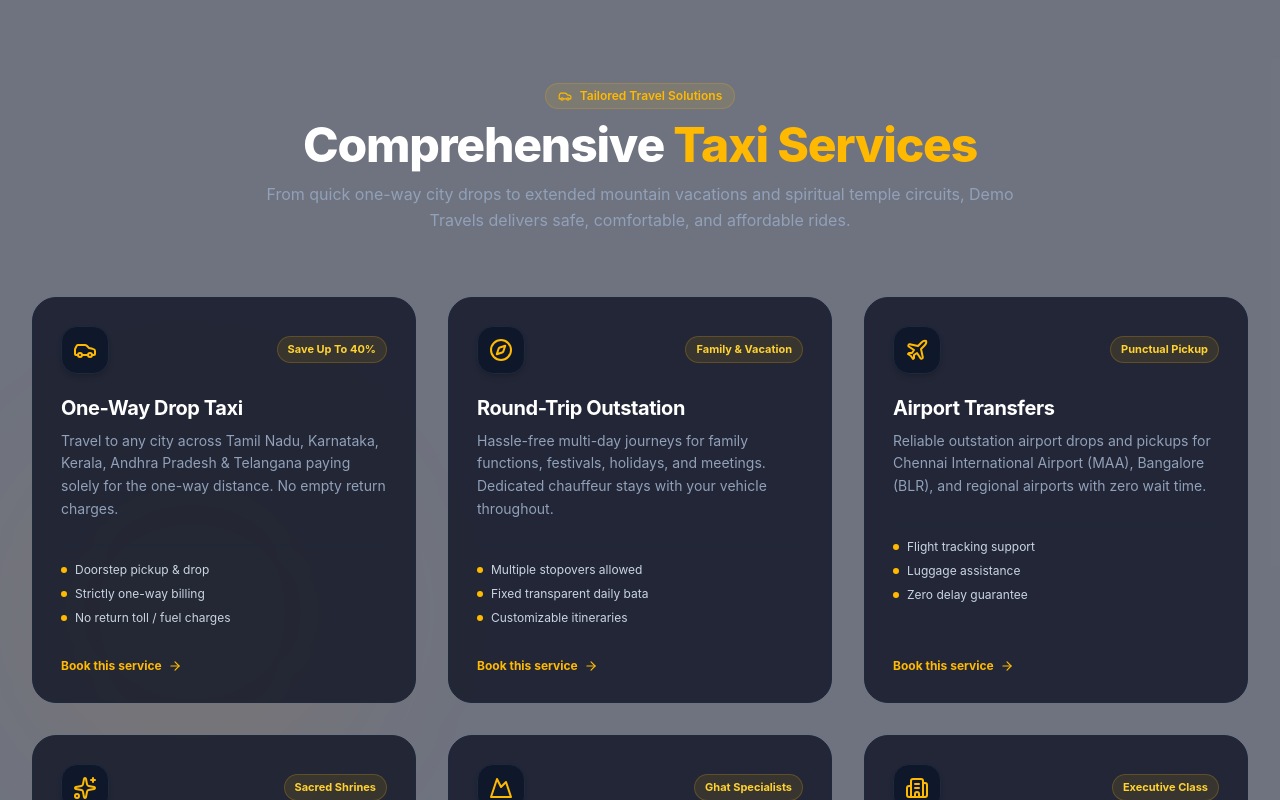
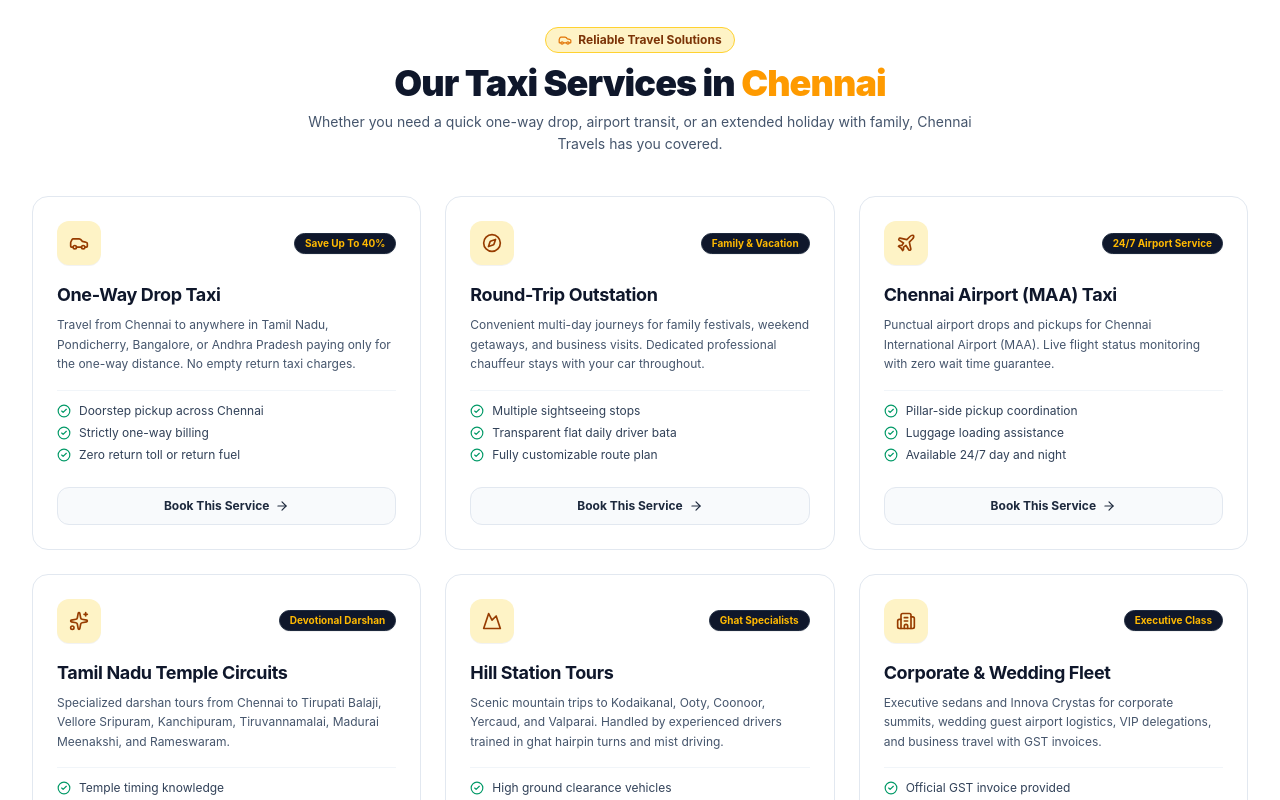
Before and after one commit to Pavan-Balamurugan/travels, a React (Vite) app: page / in a window 1280 px wide. Shown: the part 1720-2520 px from the top of the page. Built offline with nearby package versions, Linux system fonts and the light colour scheme.

Commit message:
content: refresh services, testimonials and trust sections

```diff
--- a/src/components/Services.jsx
+++ b/src/components/Services.jsx
@@ -9,6 +9,7 @@ import {
   ArrowRight,
   Clock,
   Sparkles,
+  CheckCircle2,
 } from "lucide-react";
 
 export default function Services() {
@@ -18,123 +19,127 @@ export default function Services() {
       title: "One-Way Drop Taxi",
       badge: "Save Up To 40%",
       description:
-        "Travel to any city across Tamil Nadu, Karnataka, Kerala, Andhra Pradesh & Telangana paying solely for the one-way distance. No empty return charges.",
+        "Travel from Chennai to anywhere in Tamil Nadu, Pondicherry, Bangalore, or Andhra Pradesh paying only for the one-way distance. No empty return taxi charges.",
       icon: Car,
-      features: ["Doorstep pickup & drop", "Strictly one-way billing", "No return toll / fuel charges"],
+      features: ["Doorstep pickup across Chennai", "Strictly one-way billing", "Zero return toll or return fuel"],
     },
     {
       id: "round-trip",
       title: "Round-Trip Outstation",
       badge: "Family & Vacation",
       description:
-        "Hassle-free multi-day journeys for family functions, festivals, holidays, and meetings. Dedicated chauffeur stays with your vehicle throughout.",
+        "Convenient multi-day journeys for family festivals, weekend getaways, and business visits. Dedicated professional chauffeur stays with your car throughout.",
       icon: Compass,
-      features: ["Multiple stopovers allowed", "Fixed transparent daily bata", "Customizable itineraries"],
+      features: ["Multiple sightseeing stops", "Transparent flat daily driver bata", "Fully customizable route plan"],
     },
     {
       id: "airport",
-      title: "Airport Transfers",
-      badge: "Punctual Pickup",
+      title: "Chennai Airport (MAA) Taxi",
+      badge: "24/7 Airport Service",
       description:
-        "Reliable outstation airport drops and pickups for Chennai International Airport (MAA), Bangalore (BLR), and regional airports with zero wait time.",
+        "Punctual airport drops and pickups for Chennai International Airport (MAA). Live flight status monitoring with zero wait time guarantee.",
       icon: Plane,
-      features: ["Flight tracking support", "Luggage assistance", "Zero delay guarantee"],
+      features: ["Pillar-side pickup coordination", "Luggage loading assistance", "Available 24/7 day and night"],
     },
     {
       id: "pilgrimage",
-      title: "Spiritual & Temple Tours",
-      badge: "Sacred Shrines",
+      title: "Tamil Nadu Temple Circuits",
+      badge: "Devotional Darshan",
       description:
-        "Specialized darshan tours from Chennai to Tirupati Balaji, Vellore Golden Temple, Kanchipuram, Madurai, and Rameswaram.",
+        "Specialized darshan tours from Chennai to Tirupati Balaji, Vellore Sripuram, Kanchipuram, Tiruvannamalai, Madurai Meenakshi, and Rameswaram.",
       icon: Sparkles,
-      features: ["Temple timing knowledge", "Senior citizen assistance", "Flexible darshan halts"],
+      features: ["Temple timing knowledge", "Senior citizen friendly driver", "Flexible darshan queue waiting"],
     },
     {
       id: "hill-station",
-      title: "Hill Station Escapes",
+      title: "Hill Station Tours",
       badge: "Ghat Specialists",
       description:
-        "Scenic journeys to Kodaikanal, Munnar, Ooty, Valparai, and Megamalai. Driven by experienced drivers trained in hairpin bends and mist conditions.",
+        "Scenic mountain trips to Kodaikanal, Ooty, Coonoor, Yercaud, and Valparai. Handled by experienced drivers trained in ghat hairpin turns and mist driving.",
       icon: Mountain,
-      features: ["Smooth mountain suspension", "Viewpoint halts on request", "Safe hill driving"],
+      features: ["High ground clearance vehicles", "Scenic viewpoint photo stops", "Comfortable hill suspension"],
     },
     {
       id: "corporate",
-      title: "Corporate & Event Fleet",
+      title: "Corporate & Wedding Fleet",
       badge: "Executive Class",
       description:
-        "Punctual executive cabs for business summits, wedding guest logistics, VIP delegations, and corporate conventions with formal GST billing.",
+        "Executive sedans and Innova Crystas for corporate summits, wedding guest airport logistics, VIP delegations, and business travel with GST invoices.",
       icon: Building2,
-      features: ["GST invoice provided", "Executive clean sedans", "Dedicated account support"],
+      features: ["Official GST invoice provided", "Impeccably clean premium cars", "Priority business dispatch"],
     },
   ];
 
+  const handleBookService = () => {
+    const bookElem = document.getElementById("book");
+    if (bookElem) {
+      bookElem.scrollIntoView({ behavior: "smooth" });
+    }
+  };
+
   return (
-    <section id="services" className="py-20 lg:py-28 bg-slate-900/60 relative overflow-hidden">
-      {/* Decorative gradient glow */}
-      <div className="absolute top-1/2 left-0 w-96 h-96 bg-amber-500/5 rounded-full blur-3xl -translate-y-1/2 pointer-events-none"></div>
-      <div className="absolute bottom-0 right-0 w-96 h-96 bg-indigo-500/5 rounded-full blur-3xl pointer-events-none"></div>
-
+    <section id="services" className="py-10 sm:py-14 bg-white relative overflow-hidden border-b border-slate-200">
       <div className="max-w-7xl mx-auto px-4 sm:px-6 lg:px-8 relative z-10">
 
         {/* Section Header */}
-        <div className="text-center max-w-3xl mx-auto mb-16">
-          <div className="inline-flex items-center gap-2 px-3 py-1 rounded-full bg-amber-400/10 border border-amber-400/20 text-amber-400 text-xs font-semibold mb-3">
-            <Car className="w-3.5 h-3.5" />
-            <span>Tailored Travel Solutions</span>
+        <div className="text-center max-w-2xl mx-auto mb-8 sm:mb-10">
+          <div className="inline-flex items-center gap-1.5 px-3 py-1 rounded-full bg-amber-100 border border-amber-300 text-amber-900 text-xs font-bold mb-2.5">
+            <Car className="w-3.5 h-3.5 text-amber-600" />
+            <span>Reliable Travel Solutions</span>
           </div>
-          <h2 className="text-3xl sm:text-4xl lg:text-5xl font-extrabold text-white tracking-tight">
-            Comprehensive <span className="text-amber-400">Taxi Services</span>
+          <h2 className="text-2xl sm:text-3xl lg:text-4xl font-black text-slate-900 tracking-tight">
+            Our Taxi Services in <span className="text-amber-500">Chennai</span>
           </h2>
-          <p className="mt-3 text-slate-400 text-sm sm:text-base leading-relaxed">
-            From quick one-way city drops to extended mountain vacations and spiritual temple circuits, Demo Travels delivers safe, comfortable, and affordable rides.
+          <p className="mt-2 text-slate-600 text-xs sm:text-sm leading-relaxed">
+            Whether you need a quick one-way drop, airport transit, or an extended holiday with family, Chennai Travels has you covered.
           </p>
         </div>
 
         {/* Services Grid */}
-        <div className="grid grid-cols-1 md:grid-cols-2 lg:grid-cols-3 gap-6 sm:gap-8">
+        <div className="grid grid-cols-1 md:grid-cols-2 lg:grid-cols-3 gap-5 sm:gap-6">
           {serviceList.map((service) => {
             const Icon = service.icon;
             return (
               <div
                 key={service.id}
-                className="group p-7 rounded-3xl bg-slate-950/70 border border-slate-800 hover:border-amber-400/50 transition-all duration-300 hover:shadow-2xl hover:shadow-amber-500/10 hover:-translate-y-1.5 flex flex-col justify-between"
+                className="group p-6 rounded-2xl bg-white border border-slate-200 hover:border-amber-400 card-subtle transition-all duration-300 flex flex-col justify-between"
               >
                 <div>
-                  <div className="flex items-center justify-between mb-5">
-                    <div className="w-12 h-12 rounded-2xl bg-slate-900 border border-slate-800 flex items-center justify-center text-amber-400 group-hover:bg-amber-400 group-hover:text-slate-950 transition-colors duration-300 shadow-md">
-                      <Icon className="w-6 h-6" />
+                  <div className="flex items-center justify-between mb-4">
+                    <div className="w-11 h-11 rounded-xl bg-amber-100 text-amber-800 flex items-center justify-center group-hover:bg-amber-400 group-hover:text-slate-950 transition-colors duration-200 shadow-2xs group-hover:scale-105">
+                      <Icon className="w-5 h-5" />
                     </div>
-                    <span className="text-[11px] font-bold px-2.5 py-1 rounded-full bg-amber-400/10 text-amber-300 border border-amber-400/20">
+                    <span className="text-[10px] font-bold px-2.5 py-0.5 rounded-full bg-slate-900 text-amber-400 border border-slate-800 shadow-2xs">
                       {service.badge}
                     </span>
                   </div>
 
-                  <h3 className="text-xl font-bold text-white mb-2 group-hover:text-amber-400 transition-colors">
+                  <h3 className="text-lg font-bold text-slate-900 mb-1.5 group-hover:text-amber-600 transition-colors">
                     {service.title}
                   </h3>
 
-                  <p className="text-slate-400 text-xs sm:text-sm leading-relaxed mb-6">
+                  <p className="text-slate-600 text-xs leading-relaxed mb-4">
                     {service.description}
                   </p>
 
-                  <ul className="space-y-2 mb-6 border-t border-slate-800/80 pt-4">
+                  <ul className="space-y-1.5 mb-5 border-t border-slate-100 pt-3">
                     {service.features.map((f, i) => (
-                      <li key={i} className="flex items-center gap-2 text-xs text-slate-300">
-                        <div className="w-1.5 h-1.5 rounded-full bg-amber-400"></div>
+                      <li key={i} className="flex items-center gap-2 text-xs text-slate-700">
+                        <CheckCircle2 className="w-3.5 h-3.5 text-emerald-600 shrink-0" />
                         <span>{f}</span>
                       </li>
                     ))}
                   </ul>
                 </div>
 
-                <a
-                  href="#book"
-                  className="inline-flex items-center gap-1.5 text-xs font-bold text-amber-400 hover:text-amber-300 transition-colors group/link mt-2"
+                <button
+                  type="button"
+                  onClick={handleBookService}
+                  className="w-full py-2.5 px-3 rounded-xl bg-slate-50 hover:bg-amber-400 text-slate-800 hover:text-slate-950 font-bold text-xs border border-slate-200 hover:border-amber-400 transition-all flex items-center justify-center gap-1.5 cursor-pointer mt-1"
                 >
-                  <span>Book this service</span>
-                  <ArrowRight className="w-3.5 h-3.5 group-hover/link:translate-x-1 transition-transform" />
-                </a>
+                  <span>Book This Service</span>
+                  <ArrowRight className="w-3.5 h-3.5" />
+                </button>
               </div>
             );
           })}
--- a/src/components/WhyChooseUs.jsx
+++ b/src/components/WhyChooseUs.jsx
@@ -3,85 +3,84 @@ import {
   ShieldCheck,
   Clock,
   Coins,
-  Smile,
   Award,
   Headphones,
-  CheckCircle2,
   Car,
   MapPin,
+  CheckCircle2,
 } from "lucide-react";
 import { COMPANY_INFO } from "../data/travelData";
 
 export default function WhyChooseUs() {
   const stats = [
-    { label: "Successful Rides", value: COMPANY_INFO.completedTrips },
-    { label: "Customer Rating", value: `${COMPANY_INFO.rating} / 5.0` },
-    { label: "Verified Drivers", value: COMPANY_INFO.activeDrivers },
+    { label: "Successful Trips", value: COMPANY_INFO.completedTrips },
+    { label: "Google Rating", value: `${COMPANY_INFO.rating} ★` },
+    { label: "Verified Chauffeurs", value: COMPANY_INFO.activeDrivers },
     { label: "Cities Connected", value: COMPANY_INFO.citiesCovered },
   ];
 
   const benefits = [
     {
       icon: Coins,
-      title: "Strictly One-Way Drop Pricing",
-      desc: "Save up to 40% immediately. Pay only for the distance you actually ride, with no empty return km, return toll fees, or return driver allowances.",
+      title: "Strictly One-Way Drop Fare",
+      desc: "Save up to 40% immediately. Pay solely for the distance you actually ride — no return empty km, return toll fees, or return driver allowances.",
     },
     {
       icon: Clock,
-      title: "100% On-Time Doorstep Pickup",
-      desc: "Your cab arrives at your doorstep 15 minutes before the scheduled time. Real-time driver tracking ensures zero anxiety on travel morning.",
+      title: "Guaranteed On-Time Pickup",
+      desc: "Your cab arrives at your doorstep in Chennai 15 minutes before the scheduled time with complete driver contact and vehicle registration details.",
     },
     {
       icon: ShieldCheck,
-      title: "Vetted & Background-Checked Drivers",
-      desc: "All chauffeurs have clean background verification, 5+ years of highway driving experience, polite demeanor, and local route familiarity.",
+      title: "Police-Verified Senior Drivers",
+      desc: "Every chauffeur in our fleet has 5+ years of highway driving experience, clean records, polite demeanor, and in-depth South Indian route knowledge.",
     },
     {
       icon: Car,
-      title: "Sanitized & Late-Model Fleet",
-      desc: "Every vehicle is deep-cleaned and air-conditioned before dispatch. Travel in well-maintained, smooth-riding sedans and SUVs.",
+      title: "Deep Cleaned & Sanitized Cabs",
+      desc: "Every sedan and SUV is inspected, washed, and sanitized before departure. Travel in smooth-riding, dual-zone AC comfort with ample boot space.",
     },
     {
       icon: Headphones,
-      title: "24/7 Customer Care & Assistance",
-      desc: "Round-the-clock telephone and WhatsApp helpline to support you through early morning departures, late-night arrivals, or route adjustments.",
+      title: "24/7 Helpline & Dispatch",
+      desc: "Round-the-clock live telephone and WhatsApp support for late-night airport arrivals, early-morning departures, or sudden itinerary updates.",
     },
     {
       icon: Award,
-      title: "Zero Hidden Charges Policy",
-      desc: "Transparent per-km rate, clear driver allowance, and exact digital bills. No surprise surcharge, night charges, or hidden platform commissions.",
+      title: "Zero Hidden Fees Guarantee",
+      desc: "Transparent per-km rate, clear driver allowance, and exact digital receipts. No surge multipliers, peak hour fees, or surprise platform charges.",
     },
   ];
 
   return (
-    <section id="why-us" className="py-20 lg:py-28 bg-slate-950 relative overflow-hidden">
-      {/* Background Lighting */}
-      <div className="absolute top-1/2 left-1/2 -translate-x-1/2 -translate-y-1/2 w-[800px] h-[400px] bg-amber-500/5 rounded-full blur-3xl pointer-events-none"></div>
-
+    <section id="why-us" className="py-10 sm:py-14 bg-slate-50 relative overflow-hidden border-b border-slate-200">
       <div className="max-w-7xl mx-auto px-4 sm:px-6 lg:px-8 relative z-10">
 
         {/* Section Header */}
-        <div className="text-center max-w-3xl mx-auto mb-16">
-          <div className="inline-flex items-center gap-2 px-3 py-1 rounded-full bg-amber-400/10 border border-amber-400/20 text-amber-400 text-xs font-semibold mb-3">
-            <Award className="w-3.5 h-3.5" />
+        <div className="text-center max-w-2xl mx-auto mb-8 sm:mb-10">
+          <div className="inline-flex items-center gap-1.5 px-3 py-1 rounded-full bg-amber-100 border border-amber-300 text-amber-900 text-xs font-bold mb-2.5">
+            <Award className="w-3.5 h-3.5 text-amber-600" />
             <span>The Gold Standard in Highway Travel</span>
           </div>
-          <h2 className="text-3xl sm:text-4xl lg:text-5xl font-extrabold text-white tracking-tight">
-            Why Travelers Choose <span className="text-amber-400">Demo Travels</span>
+          <h2 className="text-2xl sm:text-3xl lg:text-4xl font-black text-slate-900 tracking-tight">
+            Why Travelers Choose <span className="text-amber-500">Chennai Travels</span>
           </h2>
+          <p className="mt-2 text-slate-600 text-xs sm:text-sm leading-relaxed">
+            Over a decade of punctual, economical, and trusted outstation travel across Tamil Nadu and South India.
+          </p>
         </div>
 
         {/* Live Metrics Grid */}
-        <div className="grid grid-cols-2 md:grid-cols-4 gap-4 sm:gap-6 mb-16">
+        <div className="grid grid-cols-2 md:grid-cols-4 gap-4 mb-8 sm:mb-10">
           {stats.map((s, idx) => (
             <div
               key={idx}
-              className="p-6 rounded-2xl bg-slate-900/80 border border-slate-800 text-center backdrop-blur-xl shadow-lg hover:border-amber-400/40 transition-colors"
+              className="p-5 rounded-2xl bg-slate-900 border border-slate-800 text-center shadow-sm card-subtle hover:border-amber-400/50"
             >
-              <div className="text-3xl sm:text-4xl font-extrabold text-amber-400 mb-1">
+              <div className="text-2xl sm:text-3xl font-black text-amber-400 mb-0.5">
                 {s.value}
               </div>
-              <div className="text-xs sm:text-sm font-semibold text-slate-300">
+              <div className="text-xs font-bold text-slate-300">
                 {s.label}
               </div>
             </div>
@@ -89,19 +88,19 @@ export default function WhyChooseUs() {
         </div>
 
         {/* Benefits Grid */}
-        <div className="grid grid-cols-1 md:grid-cols-2 lg:grid-cols-3 gap-6 sm:gap-8">
+        <div className="grid grid-cols-1 md:grid-cols-2 lg:grid-cols-3 gap-5 sm:gap-6">
           {benefits.map((b, idx) => {
             const Icon = b.icon;
             return (
               <div
                 key={idx}
-                className="p-7 rounded-3xl bg-slate-900/60 border border-slate-800/80 hover:border-slate-700 hover:bg-slate-900/90 transition-all duration-300"
+                className="p-5 sm:p-6 rounded-2xl bg-white border border-slate-200 hover:border-amber-400 card-subtle transition-all duration-300"
               >
-                <div className="w-12 h-12 rounded-2xl bg-amber-400/10 border border-amber-400/20 flex items-center justify-center text-amber-400 mb-5">
-                  <Icon className="w-6 h-6" />
+                <div className="w-11 h-11 rounded-xl bg-amber-100 text-amber-800 flex items-center justify-center mb-3.5 group-hover:scale-105 transition-transform">
+                  <Icon className="w-5 h-5" />
                 </div>
-                <h3 className="text-lg font-bold text-white mb-2">{b.title}</h3>
-                <p className="text-xs sm:text-sm text-slate-400 leading-relaxed">
+                <h3 className="text-base font-bold text-slate-900 mb-1.5">{b.title}</h3>
+                <p className="text-xs text-slate-600 leading-relaxed">
                   {b.desc}
                 </p>
               </div>
@@ -110,24 +109,24 @@ export default function WhyChooseUs() {
         </div>
 
         {/* Safety & Sanitization Banner */}
-        <div className="mt-14 p-6 sm:p-8 rounded-3xl bg-gradient-to-r from-slate-900 via-slate-900/95 to-slate-900 border border-slate-800 flex flex-col md:flex-row items-center justify-between gap-6">
+        <div className="mt-8 sm:mt-10 p-6 sm:p-8 rounded-2xl bg-gradient-to-r from-amber-100 via-amber-50 to-white border border-amber-300 flex flex-col md:flex-row items-center justify-between gap-4 shadow-xs">
           <div className="flex items-center gap-4">
-            <div className="w-14 h-14 rounded-2xl bg-emerald-500/10 border border-emerald-500/30 flex items-center justify-center text-emerald-400 shrink-0">
-              <ShieldCheck className="w-8 h-8" />
+            <div className="w-12 h-12 rounded-xl bg-amber-400 text-slate-950 flex items-center justify-center shrink-0 shadow-sm">
+              <ShieldCheck className="w-7 h-7" />
             </div>
             <div>
-              <h4 className="text-lg font-bold text-white">Your Safety & Comfort Is Guaranteed</h4>
-              <p className="text-xs sm:text-sm text-slate-400 mt-0.5">
-                SOS emergency response, live GPS location tracking, and verified chauffeurs on every trip.
+              <h4 className="text-base sm:text-lg font-black text-slate-900">Your Safety & Comfort Is Guaranteed</h4>
+              <p className="text-xs text-slate-600 mt-0.5">
+                Fastag toll payments, live GPS tracking, and vetted highway chauffeurs on every trip.
               </p>
             </div>
           </div>
 
           <a
             href="#book"
-            className="shrink-0 px-6 py-3 rounded-xl bg-amber-400 hover:bg-amber-300 text-slate-950 font-bold text-xs sm:text-sm shadow-lg transition-transform hover:scale-105"
+            className="shrink-0 px-5 py-2.5 rounded-xl bg-slate-900 hover:bg-slate-800 text-white font-bold text-xs sm:text-sm shadow-sm transition-all"
           >
-            Experience Premium Travel
+            Book Your Ride Now
           </a>
         </div>
 
```
Also changed, not shown: src/components/Testimonials.jsx (+83 -25 lines).
